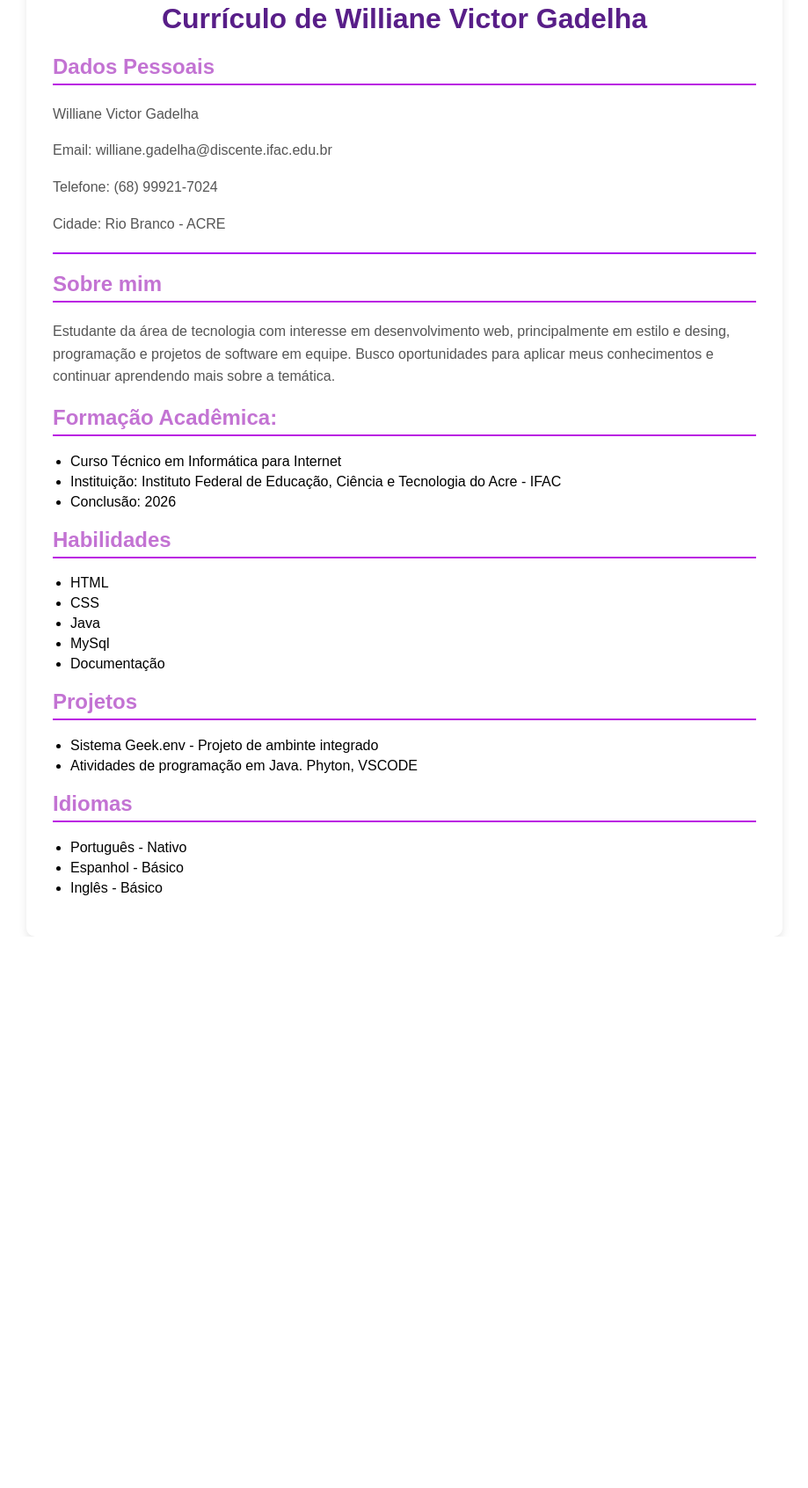
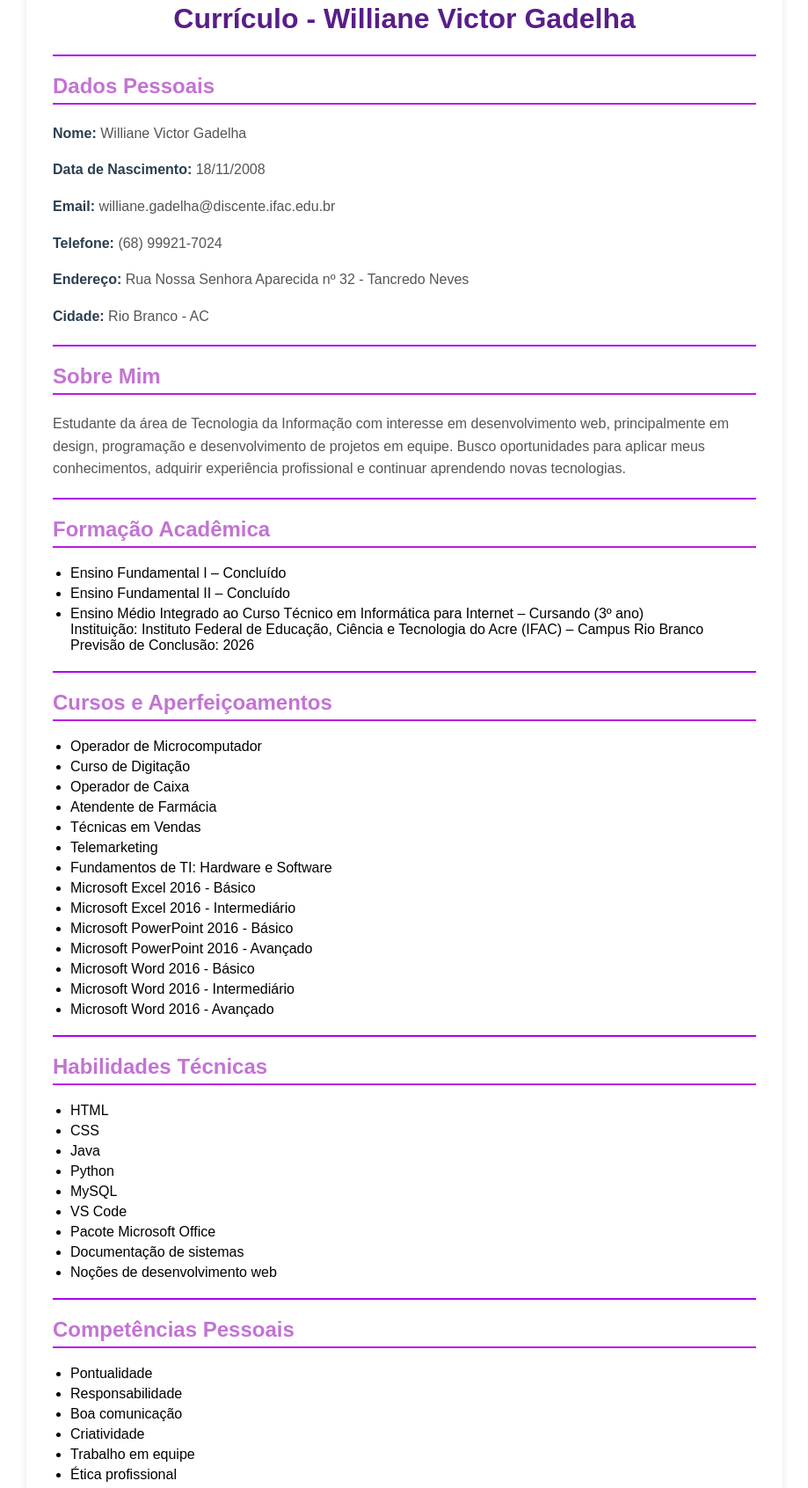
Before and after one commit to willianevic/Nexus, a plain HTML site: page index.html in a window 1280 px wide. Shown: the part 48-1740 px from the top of the page at 88% size, without its empty margins (180-1099 px from the left). Before the commit the page ends 1113 px from the top, so only its background shows below. Drawn offline with Linux system fonts and the light colour scheme.

Commit message:
Atualizei o index

```diff
--- a/index.html
+++ b/index.html
@@ -1,48 +1,130 @@
 <!DOCTYPE html>
-<html lang="en">
+<html lang="pt-br">
 <head>
 <meta charset="UTF-8">
-    <meta name="viewport" content="width=<device-width>, initial-scale=1.0">
+<meta name="viewport" content="width=device-width, initial-scale=1.0">
+<title>Currículo - Williane Victor Gadelha</title>
 <link rel="stylesheet" href="style.css">
-    <title>Document</title>
 </head>
+
 <body>
-    <h1> Currículo de Williane Victor Gadelha </h1>
-    <h2> Dados Pessoais </h2>
-    <p> Williane Victor Gadelha </p>
-    <p> Email: williane.gadelha@discente.ifac.edu.br </p>
-    <p> Telefone: (68) 99921-7024 </p>
-    <p> Cidade: Rio Branco - ACRE </p>
+
+<h1>Currículo - Williane Victor Gadelha</h1>
+
 <hr>
-    <h2> Sobre mim </h2>
-    <p> Estudante da área de tecnologia com interesse em desenvolvimento web,
-        principalmente em estilo e desing, programação e projetos de software
-        em equipe. Busco oportunidades para aplicar meus conhecimentos e continuar
-        aprendendo mais sobre a temática. </p>
-    <h2> Formação Acadêmica: </h2>
+
+<h2>Dados Pessoais</h2>
+
+<p><strong>Nome:</strong> Williane Victor Gadelha</p>
+<p><strong>Data de Nascimento:</strong> 18/11/2008</p>
+<p><strong>Email:</strong> williane.gadelha@discente.ifac.edu.br</p>
+<p><strong>Telefone:</strong> (68) 99921-7024</p>
+<p><strong>Endereço:</strong> Rua Nossa Senhora Aparecida nº 32 - Tancredo Neves</p>
+<p><strong>Cidade:</strong> Rio Branco - AC</p>
+
+<hr>
+
+<h2>Sobre Mim</h2>
+
+<p>
+Estudante da área de Tecnologia da Informação com interesse em desenvolvimento web,
+principalmente em design, programação e desenvolvimento de projetos em equipe.
+Busco oportunidades para aplicar meus conhecimentos, adquirir experiência profissional
+e continuar aprendendo novas tecnologias.
+</p>
+
+<hr>
+
+<h2>Formação Acadêmica</h2>
+
 <ul>
-        <li> Curso Técnico em Informática para Internet </li>
-        <li> Instituição:  Instituto Federal de Educação, Ciência e Tecnologia do Acre - IFAC </li>
-        <li> Conclusão: 2026 </li>
+<li>Ensino Fundamental I – Concluído</li>
+<li>Ensino Fundamental II – Concluído</li>
+<li>
+Ensino Médio Integrado ao Curso Técnico em Informática para Internet – Cursando (3º ano)
+<br>
+Instituição: Instituto Federal de Educação, Ciência e Tecnologia do Acre (IFAC) – Campus Rio Branco
+<br>
+Previsão de Conclusão: 2026
+</li>
 </ul>
-    <h2> Habilidades </h2>
+
+<hr>
+
+<h2>Cursos e Aperfeiçoamentos</h2>
+
 <ul>
-        <li> HTML </li>
-        <li> CSS </li>
-        <li> Java </li>
-        <li> MySql </li>
-        <li> Documentação </li>
+<li>Operador de Microcomputador</li>
+<li>Curso de Digitação</li>
+<li>Operador de Caixa</li>
+<li>Atendente de Farmácia</li>
+<li>Técnicas em Vendas</li>
+<li>Telemarketing</li>
+<li>Fundamentos de TI: Hardware e Software</li>
+
+<li>Microsoft Excel 2016 - Básico</li>
+<li>Microsoft Excel 2016 - Intermediário</li>
+
+<li>Microsoft PowerPoint 2016 - Básico</li>
+<li>Microsoft PowerPoint 2016 - Avançado</li>
+
+<li>Microsoft Word 2016 - Básico</li>
+<li>Microsoft Word 2016 - Intermediário</li>
+<li>Microsoft Word 2016 - Avançado</li>
+
 </ul>
-    <h2> Projetos </h2>
+
+<hr>
+
+<h2>Habilidades Técnicas</h2>
+
 <ul>
-        <li> Sistema Geek.env - Projeto de ambinte integrado </li>
-        <li> Atividades de programação em Java. Phyton, VSCODE </li>
+<li>HTML</li>
+<li>CSS</li>
+<li>Java</li>
+<li>Python</li>
+<li>MySQL</li>
+<li>VS Code</li>
+<li>Pacote Microsoft Office</li>
+<li>Documentação de sistemas</li>
+<li>Noções de desenvolvimento web</li>
 </ul>
-    <h2> Idiomas </h2>
+
+<hr>
+
+<h2>Competências Pessoais</h2>
+
 <ul>
-        <li> Português - Nativo </li>
-        <li> Espanhol - Básico </li>
-        <li> Inglês - Básico </li>
+<li>Pontualidade</li>
+<li>Responsabilidade</li>
+<li>Boa comunicação</li>
+<li>Criatividade</li>
+<li>Trabalho em equipe</li>
+<li>Ética profissional</li>
+<li>Disposição para ajudar</li>
+<li>Facilidade de aprendizado</li>
+<li>Bom relacionamento interpessoal</li>
 </ul>
+
+<hr>
+
+<h2>Projetos</h2>
+
+<ul>
+<li>Sistema Geek.env – Projeto de ambiente integrado</li>
+<li>Desenvolvimento de atividades de programação em Java e Python</li>
+<li>Projetos acadêmicos utilizando VS Code</li>
+</ul>
+
+<hr>
+
+<h2>Idiomas</h2>
+
+<ul>
+<li>Português – Nativo</li>
+<li>Espanhol – Básico</li>
+<li>Inglês – Básico</li>
+</ul>
+
 </body>
 </html>
```
Lines whose indentation alone changed are shown as unchanged.
